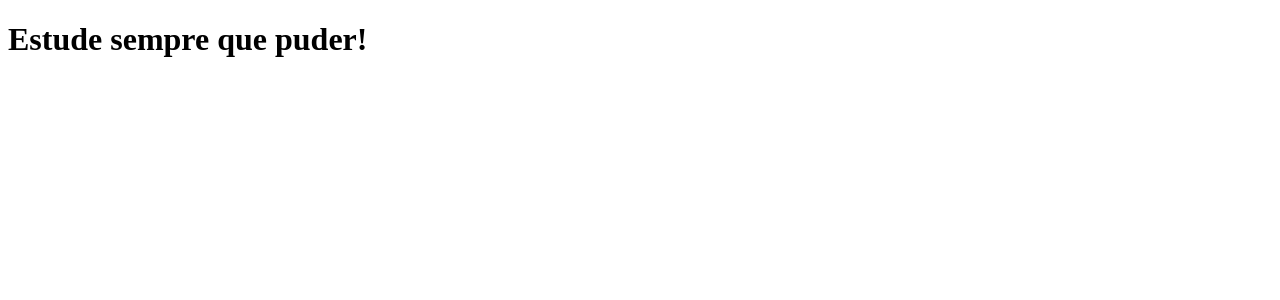
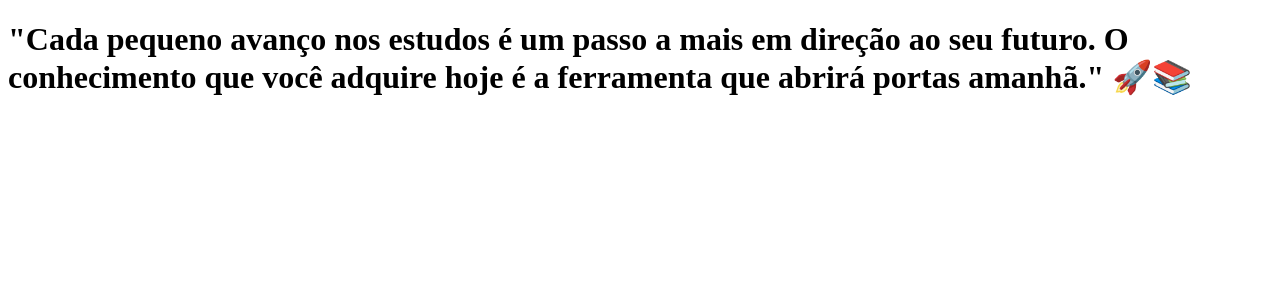
Before and after one commit to maria-luiza-rodrigues-ti/clone-tabnews, a Next.js app: page / in a window 1280 px wide. Shown: the top 300 px of the page. Built offline with nearby package versions, Linux system fonts and the light colour scheme.

Commit message:
changing the phrase

```diff
--- a/pages/index.js
+++ b/pages/index.js
@@ -1,5 +1,5 @@
 function Home() {
-  return <h1>Estude sempre que puder!</h1>
+  return <h1>"Cada pequeno avanço nos estudos é um passo a mais em direção ao seu futuro. O conhecimento que você adquire hoje é a ferramenta que abrirá portas amanhã." 🚀📚</h1>
 }
 
 export default Home;
```
